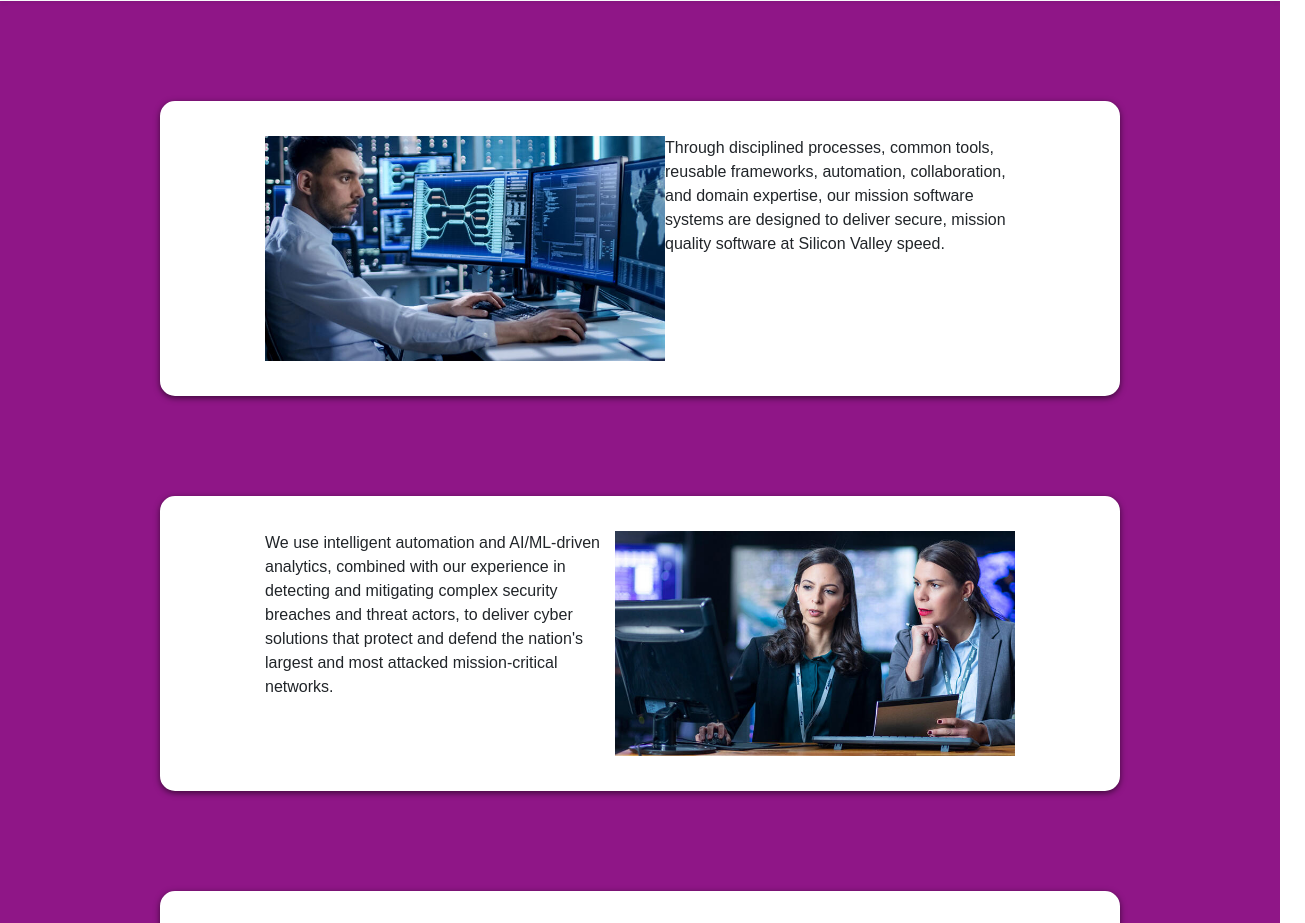
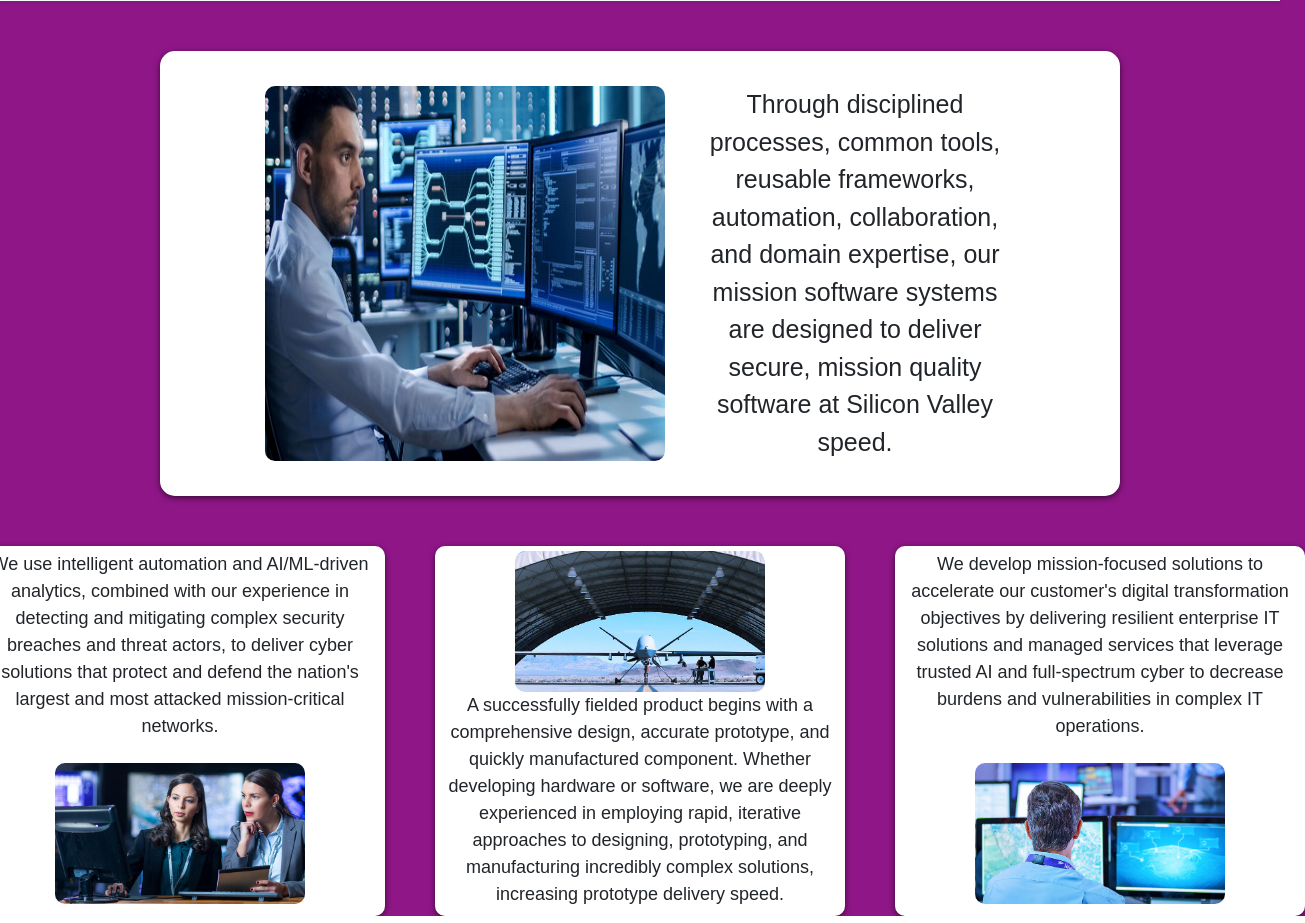
Before and after one commit to roccomercuri1/project-ELF, a website: page client/pages/newsletter.html in a window 1280 px wide. Shown: the part 63-986 px from the top of the page, 1305 px wide, since content can reach past the window. Drawn offline with nearby package versions, Linux system fonts and the light colour scheme; no server answers.

Commit message:
Corrected newsletter and datapage

```diff
--- a/client/pages/newsletter.html
+++ b/client/pages/newsletter.html
@@ -72,14 +72,6 @@
             <a class="dropdown-item" href="viewRecog.html">View Recognitions</a>
           </li>
           <li>
-            <a
-              class="dropdown-item"
-              href="leaveRecog.html"
-              user-role="manager-only"
-              >Leave Recognition</a
-            >
-          </li>
-          <li>
             <a class="dropdown-item" id="logoutBtn" href="#">Log Out</a>
           </li>
         </ul>
@@ -95,25 +87,29 @@
                     mission quality software at Silicon Valley speed.</p>
             </section>
         </section>
-        <section class="newsletter_cont">
-        <section class="news_content">
+
+        <section class="news_grid">
+        <section class="newsletter_grid">
+        <section class="news_content_grid">
               <p>We use intelligent automation and AI/ML-driven analytics, combined with our experience in detecting and mitigating complex security breaches and threat actors, to deliver cyber solutions that protect and defend the nation's largest and most attacked mission-critical networks.</p>
               <img src="../assets/women_analysis.jpg" alt="women analysing together">
             </section>
           </section>
-          <section class="newsletter_cont">
-        <section class="news_content">
+          <section class="newsletter_grid">
+        <section class="news_content_grid">
               <img src="../assets/UAV.jpg" alt="UAV flying">
               <p>A successfully fielded product begins with a comprehensive design, accurate prototype, and quickly manufactured component. Whether developing hardware or software, we are deeply experienced in employing rapid, iterative approaches to designing, prototyping, and manufacturing incredibly complex solutions, increasing prototype delivery speed.</p>
             </section>
           </section>
-          <section class="newsletter_cont">
-          <section class="news_content">
+          <section class="newsletter_grid">
+          <section class="news_content_grid">
               <p>We develop mission-focused solutions to accelerate our customer's digital transformation objectives by delivering resilient enterprise IT solutions and managed services that leverage trusted AI and full-spectrum cyber to decrease burdens and vulnerabilities in complex IT operations.</p>
               <img src="../assets/man_on_computer.jpg" alt="man on a computer">
             </section>
           </section>
+          </section>
     </main>
     <script src="https://cdn.jsdelivr.net/npm/bootstrap@5.3.2/dist/js/bootstrap.bundle.min.js"></script>
+    <script src="../static/js/viewReviews.js"></script>
 </body>
 </html>
--- a/client/static/styles/style.css
+++ b/client/static/styles/style.css
@@ -425,9 +425,72 @@ body.datapage #bar-chart {
   background-color: white;
   border: 5px solid white;
   border-radius: 15px;
-  margin: 100px auto;
+  margin: 50px auto;
   padding: 30px 100px;
   box-shadow: 0 2px 6px rgba(0, 0, 0, 0.58);
+  cursor: pointer;
+}
+
+.newsletter_cont p{
+  font-size: 25px;
+  padding-left: 30px;
+  text-align: center;
+  margin: auto;
+}
+
+.newsletter_cont img{
+  border-radius: 10px;
+}
+
+.newsletter_cont:hover{
+  scale: 1.05;
+  transition: 0.5s;
+}
+
+.news_grid{
+  display: flex;
+  align-items: center;
+  justify-content: center;
+}
+
+.newsletter_grid{
+  display: flex;
+  align-items: center;
+  justify-content: center;
+  margin-left: 50px;
+  background-color: white;
+  border: 5px solid white;
+  border-radius: 10px;
+  box-shadow: 0 2px 6px rgba(0, 0, 0, 0.58);
+}
+
+.newsletter_grid:hover{
+  scale: 1.1;
+  transition: 0.5s;
+}
+
+.news_content_grid{
+  width: 400px;
+  height: 360px;
+  display: flex;
+  flex-direction: column;
+}
+
+.newsletter_grid:first-of-type{
+  margin-left: 0;
+}
+
+.news_content_grid img{
+  width: 250px;
+  margin: auto;
+  border-radius: 10px;
+}
+
+.news_content_grid p{
+  text-align: center;
+  width: 400px;
+  font-size: 18px;
+  cursor: pointer;
 }
 
 .news_content{
@@ -493,3 +556,7 @@ body.datapage #bar-chart {
 .changeMain{
   margin-top:300px;
 }
+
+.datapage_boxes{
+  margin: -200px;
+}
```
Also changed, not shown: client/pages/dataPage.html (+4 -3 lines), client/static/js/emailChange.js (added).
